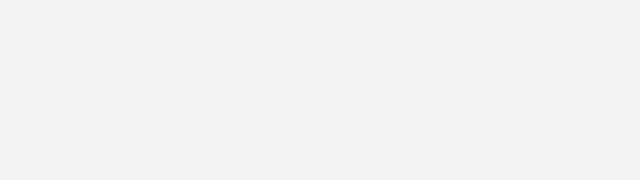
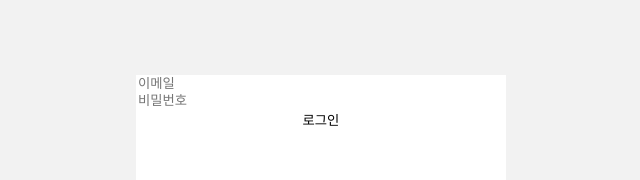
Before and after one commit to YesunPark/wanted-pre-onboarding-frontend, a React (Create React App) app: page / in a window 1280 px wide. Shown: the top 180 px of the page, without its empty margins (319-959 px from the left). Built offline with nearby package versions, Linux system fonts and the light colour scheme.

Commit message:
Add: 로그인 api 연결

```diff
--- a/src/pages/login/Login.jsx
+++ b/src/pages/login/Login.jsx
@@ -1,5 +1,59 @@
+import { useState } from 'react';
+import styled from 'styled-components';
+
 const Login = () => {
-  return;
+  const [input, setInput] = useState({ emailInput: '', pwInput: '' });
+
+  const handleInputValue = (e) => {
+    const { name, value } = e.target;
+    setInput({
+      ...input,
+      [name]: value,
+    });
+  };
+
+  const clickLoginBtn = () => {
+    fetch('https://pre-onboarding-selection-task.shop/auth/signin', {
+      method: 'POST',
+      headers: {
+        'Content-Type': 'application/json',
+      },
+      body: JSON.stringify({
+        email: input.emailInput,
+        password: input.pwInput,
+      }),
+    })
+      .then((res) => res.json())
+      .then((res) => {
+        console.log(res);
+      });
+  };
+
+  return (
+    <LoginContainer>
+      <input
+        name='emailInput'
+        placeholder='이메일'
+        value={input.emailInput}
+        onChange={handleInputValue}
+      />
+      <input
+        name='pwInput'
+        placeholder='비밀번호'
+        value={input.pwInput}
+        onChange={handleInputValue}
+      />
+      <button onClick={clickLoginBtn}>로그인</button>
+    </LoginContainer>
+  );
 };
 
+const LoginContainer = styled.div`
+  display: flex;
+  flex-direction: column;
+  width: 370px;
+  height: 650px;
+  background-color: #ffffff;
+`;
+
 export default Login;
```
